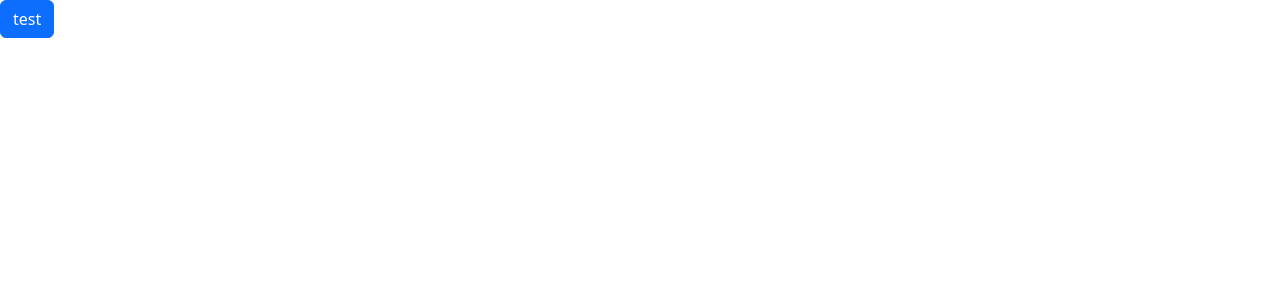
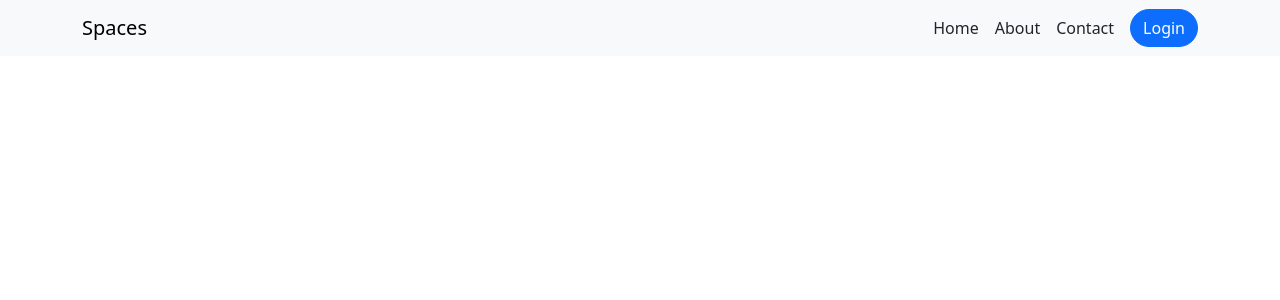
Before and after one commit to amr-algendy/parent-assessment, an Angular app: page / in a window 1280 px wide. Shown: the top 300 px of the page. Built offline with nearby package versions, Linux system fonts and the light colour scheme.

Commit message:
adding header component

```diff
--- a/src/app/app.component.html
+++ b/src/app/app.component.html
@@ -1 +1 @@
-<button class="btn btn-primary">test</button>
+<app-header></app-header>
--- a/src/app/app.component.ts
+++ b/src/app/app.component.ts
@@ -1,10 +1,11 @@
 import { Component } from '@angular/core';
 import { RouterOutlet } from '@angular/router';
+import { HeaderComponent } from './presentation/header/header.component';
 
 @Component({
   selector: 'app-root',
   standalone: true,
-  imports: [RouterOutlet],
+  imports: [RouterOutlet, HeaderComponent],
   templateUrl: './app.component.html',
   styleUrl: './app.component.scss',
 })
--- /dev/null
+++ b/src/app/presentation/header/header.component.html
@@ -0,0 +1,11 @@
+<nav class="navbar bg-body-tertiary">
+  <div class="container">
+    <a class="navbar-brand" href="#">Spaces</a>
+    <div class="d-flex align-items-center gap-3">
+      <a class="nav-link active" href="#">Home</a>
+      <a class="nav-link" href="#">About</a>
+      <a class="nav-link" href="#">Contact</a>
+      <button class="btn btn-primary rounded-pill">Login</button>
+    </div>
+  </div>
+</nav>
```
Also changed, not shown: src/app/presentation/header/header.component.ts (added, +12 -0 lines), src/app/presentation/header/header.component.scss (added), 1 other file (tests, documents, lock files or other folders).
